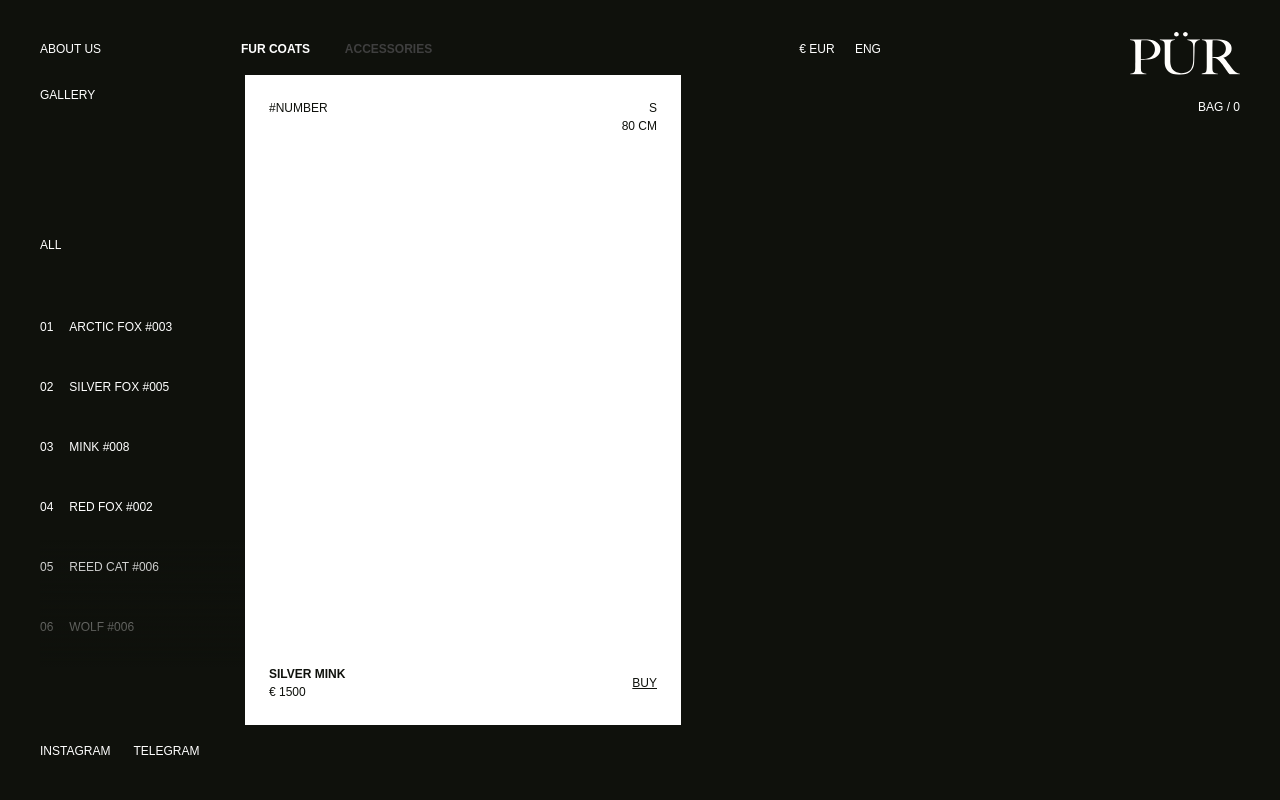
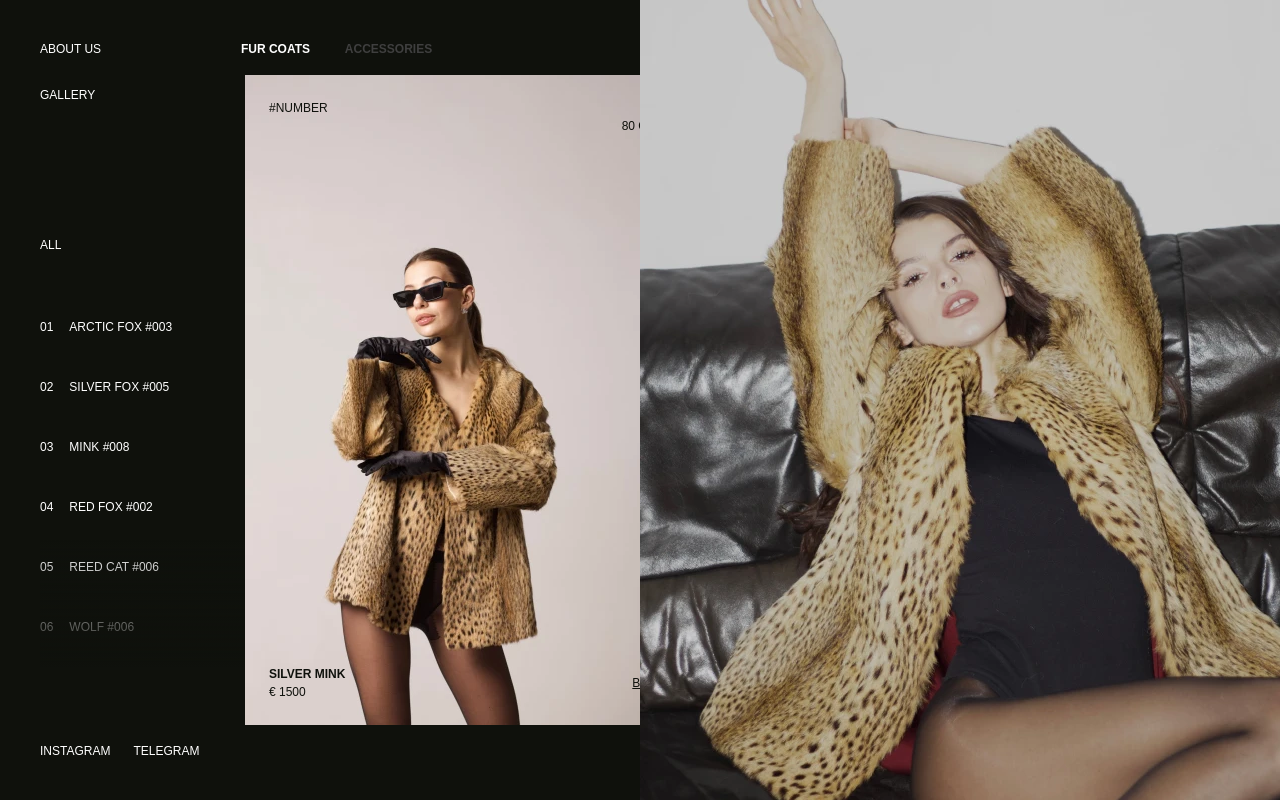
Before and after one commit to GorgeousSuit/pur, a Next.js app: page / in a window 1280 px wide. Built offline with nearby package versions, Linux system fonts and the light colour scheme.

Commit message:
Fixed container

```diff
--- a/app/page.jsx
+++ b/app/page.jsx
@@ -3,8 +3,8 @@ import ProductList from '@components/Home/Product/ProductList';
 
 const Home = () => {
     return (
-        <section className="flex space-x-[26px] w-full h-full">
-            <div className="w-full flex justify-between">
+        <section className="flex w-full h-full">
+            <div className="w-full flex justify-between mr-[26px]">
                 <div className="mt-[196px] h-[473px] w-[205px]">
                     <ProductList />
                 </div>
@@ -12,7 +12,9 @@ const Home = () => {
                     <ProductCard />
                 </div>
             </div>
+            {/* bg-[url('/assets/images/product-detail.webp')] */}
             <div className="h-full w-full"></div>
+            <div className="h-[100svh] w-[calc(50%)] xl:w-[calc(50%+40px)] absolute top-[-40px] right-[-40px] bg-[url('/assets/images/product-detail.webp')] bg-no-repeat bg-right xl:bg-left"></div>
         </section>
     );
 };
--- a/components/Home/Product/ProductCard.jsx
+++ b/components/Home/Product/ProductCard.jsx
@@ -1,6 +1,6 @@
 const ProductCard = () => {
     return (
-        <section className="w-[436px] h-[650px] bg-white text-[#0F110C] text-[12px] p-[24px] flex flex-col justify-between uppercase">
+        <section className="w-[436px] h-[650px] bg-white text-[#0F110C] text-[12px] p-[24px] flex flex-col justify-between uppercase bg-[url('/assets/images/product-card.webp')]">
             <div className="flex justify-between">
                 <div className="">#number</div>
                 <div className="w-[40px] h-[40px] text-right">
```
Also changed, not shown: public/assets/images/product-card.webp (added), public/assets/images/product-detail.webp (added).
